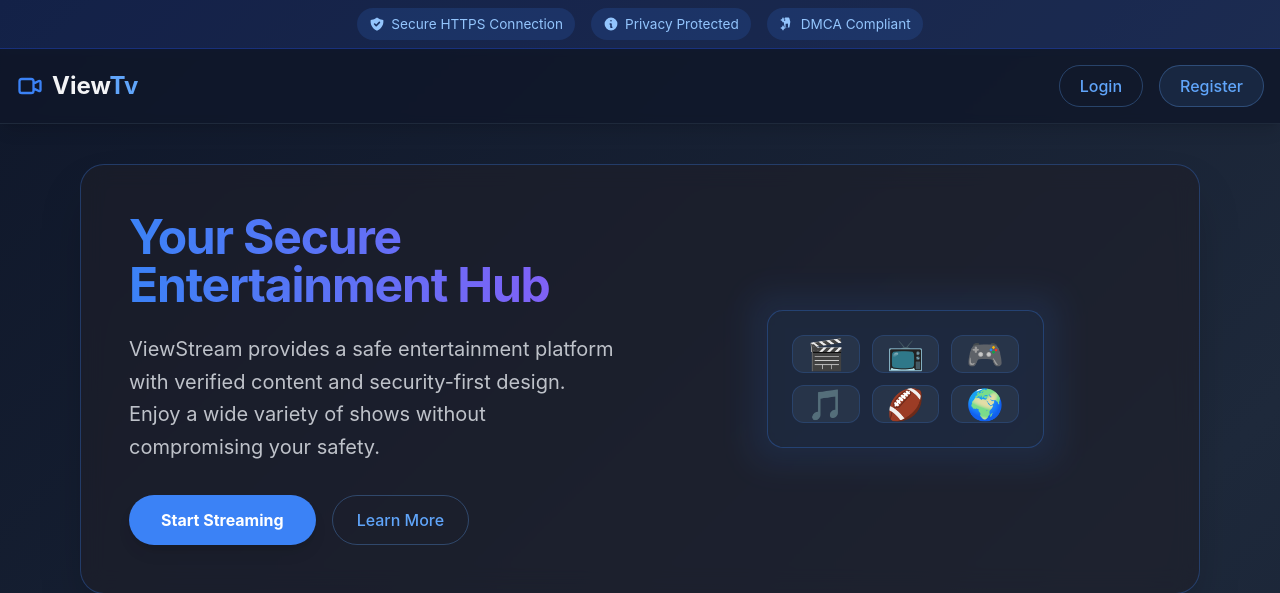
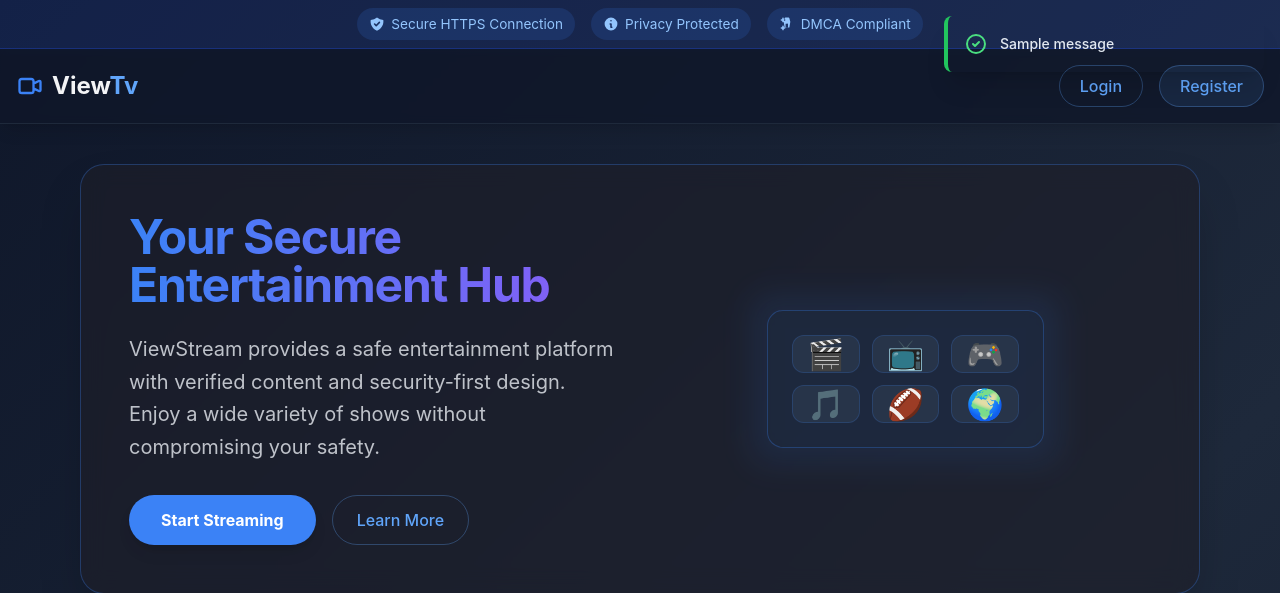
Before and after one commit to vinney560/viewtv, a Flask app: page / in a window 1280 px wide. Shown: the top 593 px of the page. Run offline with Flask 2, Linux system fonts and the light colour scheme; tables that the repository leaves empty hold one stand-in row (values such as "Sample post"); one stand-in notice (Sample message) is shown; parts of the project's set-up code (start-up, migrations or seed data) failed here and were passed over; some libraries are stand-ins or nearby versions.

Commit message:
General Updates

```diff
--- a/templates/index.html
+++ b/templates/index.html
@@ -164,6 +164,33 @@
       </span>
     </div>
   </div>
+  <!-- Toast Notifications -->
+  {% with messages = get_flashed_messages(with_categories=true) %}
+    {% if messages %}
+      <div class="fixed top-4 right-4 z-50 space-y-3 w-full max-w-xs">
+        {% for category, message in messages %}
+          <div class="animate-toast card-glass border-l-4 {{ 'border-green-500' if category == 'success' else 'border-red-500' }} rounded-lg shadow-xl overflow-hidden">
+            <div class="p-4 flex items-start">
+              <div class="flex-shrink-0">
+                {% if category == 'success' %}
+                  <svg class="h-6 w-6 text-green-400" fill="none" viewBox="0 0 24 24" stroke="currentColor">
+                    <path stroke-linecap="round" stroke-linejoin="round" stroke-width="2" d="M9 12l2 2 4-4m6 2a9 9 0 11-18 0 9 9 0 0118 0z" />
+                  </svg>
+                {% else %}
+                  <svg class="h-6 w-6 text-red-400" fill="none" viewBox="0 0 24 24" stroke="currentColor">
+                    <path stroke-linecap="round" stroke-linejoin="round" stroke-width="2" d="M12 8v4m0 4h.01M21 12a9 9 0 11-18 0 9 9 0 0118 0z" />
+                  </svg>
+                {% endif %}
+              </div>
+              <div class="ml-3 w-0 flex-1 pt-0.5">
+                <p class="text-sm font-medium">{{ message }}</p>
+              </div>
+            </div>
+          </div>
+        {% endfor %}
+      </div>
+    {% endif %}
+  {% endwith %}
 
   <!-- Navigation -->
   <header class="w-full sticky top-0 z-30 bg-slate-900/80 backdrop-blur-sm border-b border-slate-800 shadow-lg p-4 flex justify-between items-center">
@@ -198,7 +225,7 @@
             <button onclick="location.href='/login'" class="glow-hover bg-blue-500 text-white font-bold py-3 px-8 rounded-full shadow-lg hover:scale-105 transition-all duration-300 transform">
               Start Streaming
             </button>
-            <button onclick="location.href='/about'" class="bg-transparent text-blue-400 font-medium py-3 px-6 rounded-full border border-blue-400/30 hover:bg-blue-400/10 transition">
+            <button onclick="location.href='/about'"  class="bg-transparent text-blue-400 font-medium py-3 px-6 rounded-full border border-blue-400/30 hover:bg-blue-400/10 transition">
               Learn More
             </button>
           </div>
```
